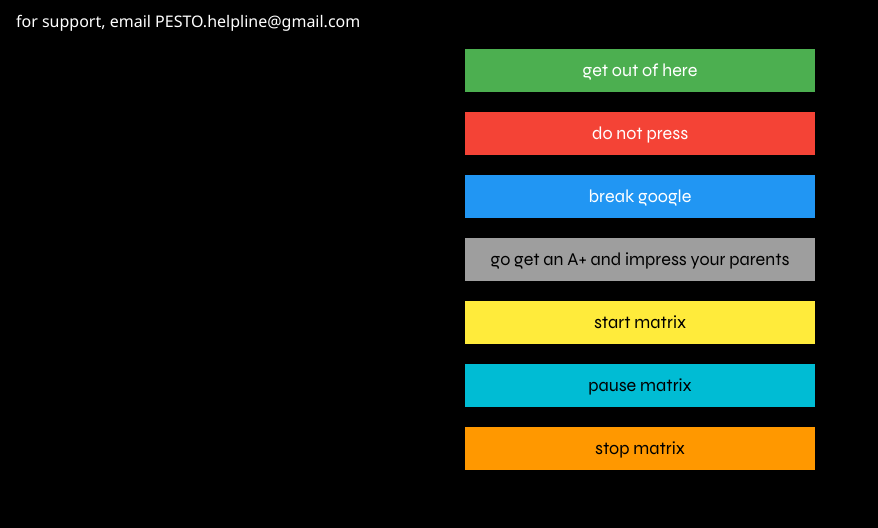
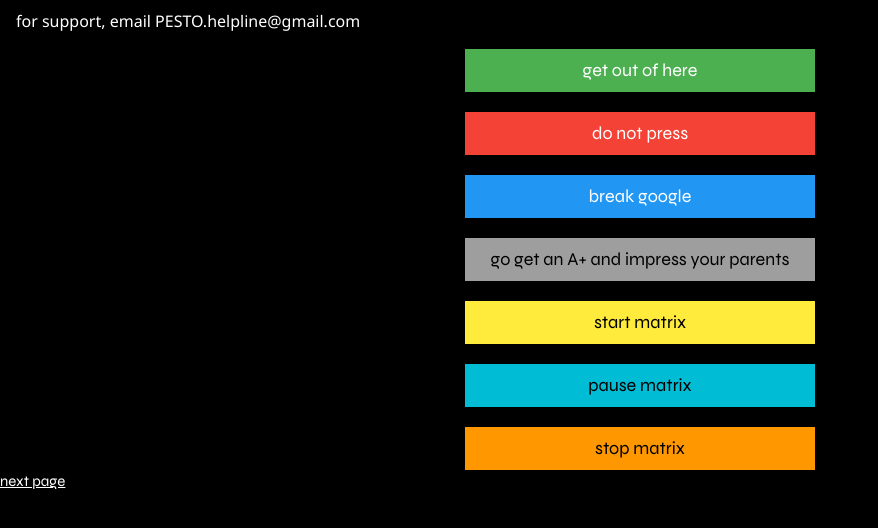
Before and after one commit to Pesto746/PESTOhome, a plain HTML site: page index.html in a window 1280 px wide. Shown: the part 62-590 px from the top of the page, without its empty margins (0-878 px from the left). Drawn offline with nearby package versions, Linux system fonts and the light colour scheme.

Commit message:
Update index.html

```diff
--- a/index.html
+++ b/index.html
@@ -174,5 +174,6 @@
         }
       };
      </script>
+    <a href="https://Pesto746.github.io/PESTOhome2">next page</a>
   </body>
 </html>
```
